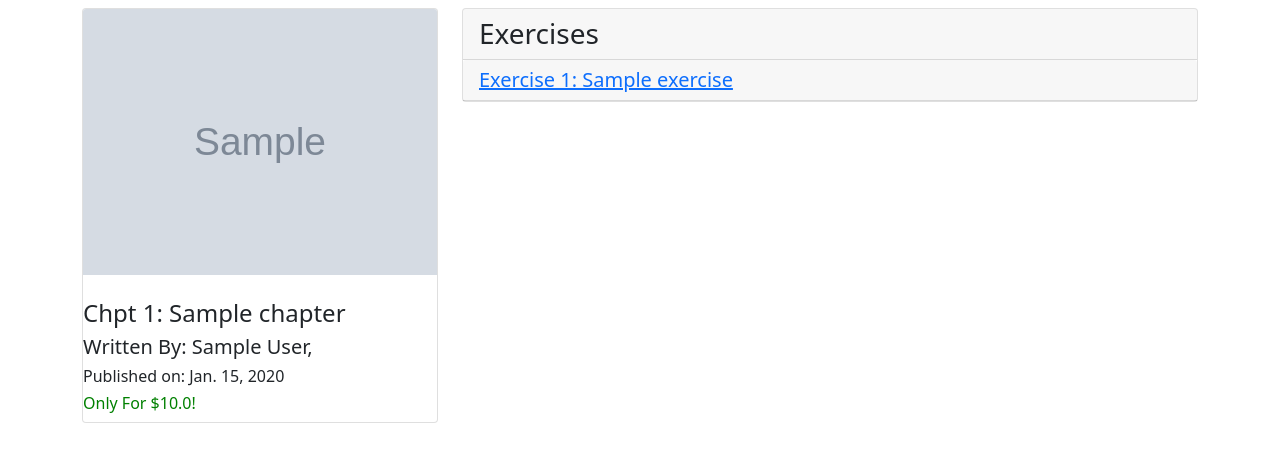
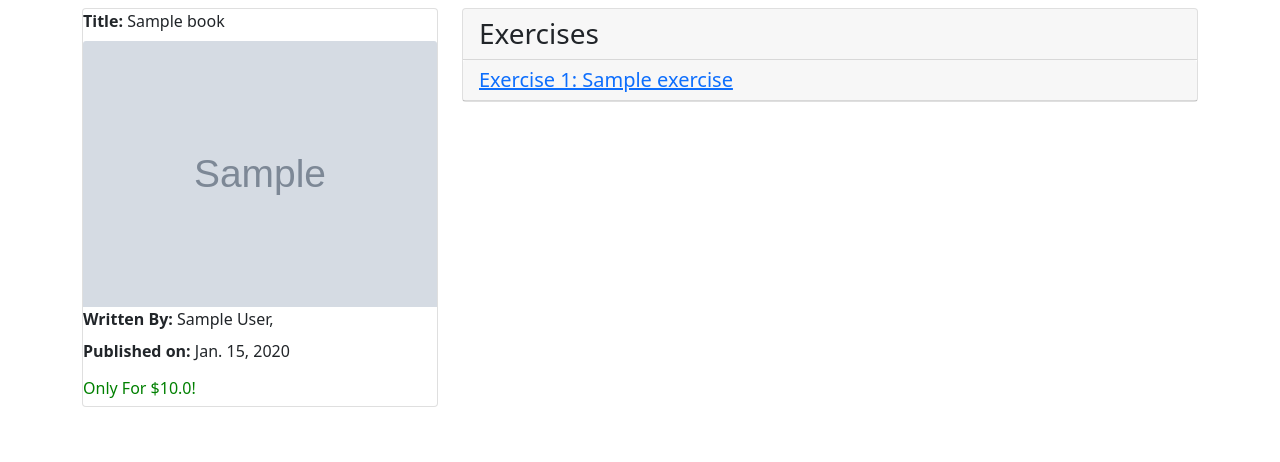
Before and after one commit to Blackice21/my_ecommerce_app, a Django app: a page that uses templates/chapter_detail.html in a window 1280 px wide. Shown: the part 126-588 px from the top of the page. Run offline with Django 3.2, Linux system fonts and the light colour scheme; a user stored in the database is signed in; tables that the repository leaves empty hold one stand-in row (values such as "Sample post"); grey boxes marked "Sample" are stand-in pictures; some libraries are stand-ins or nearby versions.

Commit message:
improved the html added book_snippet

```diff
--- a/books/views.py
+++ b/books/views.py
@@ -3,6 +3,24 @@ from .models import Book, Chapter, Exercise
 from django.http import Http404
 from shopping_cart.models import Order, OrderItem
 # Create your views here.
+OWNED = 'owned'
+IN_CART = 'in_cart'
+NOT_IN_CART = 'not_in_cart'
+
+
+def check_book_relationship(request, book):
+    if book in request.user.userlibrary.books.all():
+        return OWNED
+    order_qs = Order.objects.filter(user=request.user)
+    if order_qs.exists():
+        order = order_qs[0]
+        order_item_qs = OrderItem.objects.filter(books=book)
+        if order_item_qs.exists():
+            order_item = order_item_qs[0]
+            if order_item in order.items.all():
+                return IN_CART
+    return NOT_IN_CART
+
 def book_list(request):
     book_list = Book.objects.all()
     context = {
@@ -12,7 +30,7 @@ def book_list(request):
 
 def book_detail(request, slug):
     book = get_object_or_404(Book, slug=slug)
-    book_is_in_cart = False
+    book_status = check_book_relationship(request, book=book)
 
     try:
         order = Order.objects.get(user=request.user)
@@ -26,7 +44,7 @@ def book_detail(request, slug):
 
     context = {
         'book': book,
-        'item': book_is_in_cart
+        'book_status':book_status
     }
     return render(request, 'book_detail.html', context)
 
@@ -35,8 +53,12 @@ def chapter_detail(request, book_slug, chapter_number):
               .filter(book__slug=book_slug) \
               .filter(chapter_number=chapter_number)
 
+    chapter = chapters[0]
+    book_status = check_book_relationship(request, book=chapter.book)
     if chapters.exists():
-        context={'chapter': chapters[0]}
+        context={
+            'chapter': chapter,
+            'book_status': book_status,}
         return render(request, 'chapter_detail.html', context)
     raise Http404
 
@@ -47,7 +69,9 @@ def exercise_detail(request, book_slug, chapter_number, chapter_title, ex_number
               .filter(chapter__title=chapter_title) \
               .filter(exercise_number=ex_number)
 
+    exercise = ex_qs[0]
+    book_status = check_book_relationship(request, book=exercise.chapter.book)
     if ex_qs.exists():
-        context={'exercise': ex_qs[0]}
+        context={'exercise': exercise, 'book_status': book_status}
         return render(request, 'exercise_detail.html', context)
     raise Http404
--- a/shopping_cart/views.py
+++ b/shopping_cart/views.py
@@ -3,7 +3,6 @@ from .models import Order, OrderItem
 from books.models import Book
 from django.http import  HttpResponseRedirect
 # Create your views here.
-
 def Add_to_cart(request, book_slug):
     book = get_object_or_404(Book, slug=book_slug)
     order_item, creation = OrderItem.objects.get_or_create(books=book)
--- /dev/null
+++ b/templates/book_snippet.html
@@ -0,0 +1,21 @@
+<div class='card'>
+    <p class="card-title"><b>Title:</b> {{book.title}}</p>
+    <img src="{{book.cover.url}}" class="card-img-top" alt="...">
+    {% for author in book.author.all %}
+    <p class="card-title"><b>Written By:</b> {{author}},</p>
+    {% endfor %}
+    <p class="card-text"><b>Published on:</b> {{book.pub_date}}</p>
+    <h6 style=color:green;>Only For ${{book.price}}!</h5>
+    {% if book_status != 'owned' %}
+        <div class="card-footer">
+            {% if book_status == 'in_cart'  %}
+                <a class="card-footer btn btn-warning" href="{% url 'remove_from_cart' book.slug %}">
+                remove from cart</a>
+
+            {% else %}
+                <a class="card-footer btn btn-warning" href="{% url 'add_to_cart' book.slug %}">
+                add to cart</a>
+            {% endif %}
+        </div>
+    {% endif %}
+</div>
--- a/templates/chapter_detail.html
+++ b/templates/chapter_detail.html
@@ -9,16 +9,7 @@
 
 <div class='row'>
     <div class="main col-md-4" >
-        <div class='card'>
-            <img src="{{chapter.book.cover.url}}" class="card-img-top" alt="...">
-            <br/>
-            <h4 class="card-title">Chpt {{chapter.chapter_number}}: {{chapter.title}}</h4>
-            {% for author in chapter.book.author.all %}
-            <h5 class="card-title">Written By: {{author}},</h5>
-            {% endfor %}
-            <h6 class="card-text">Published on: {{chapter.book.pub_date}}</h4>
-            <h6 style=color:green;>Only For ${{chapter.book.price}}!</h5>
-        </div>
+      {% include 'book_snippet.html' with book=chapter.book %}
     </div>
     <div class="aside col-md-8" >
         <div class="card">
```
Also changed, not shown: templates/book_detail.html (+1 -16 lines), templates/exercise_detail.html (+2 -11 lines).
